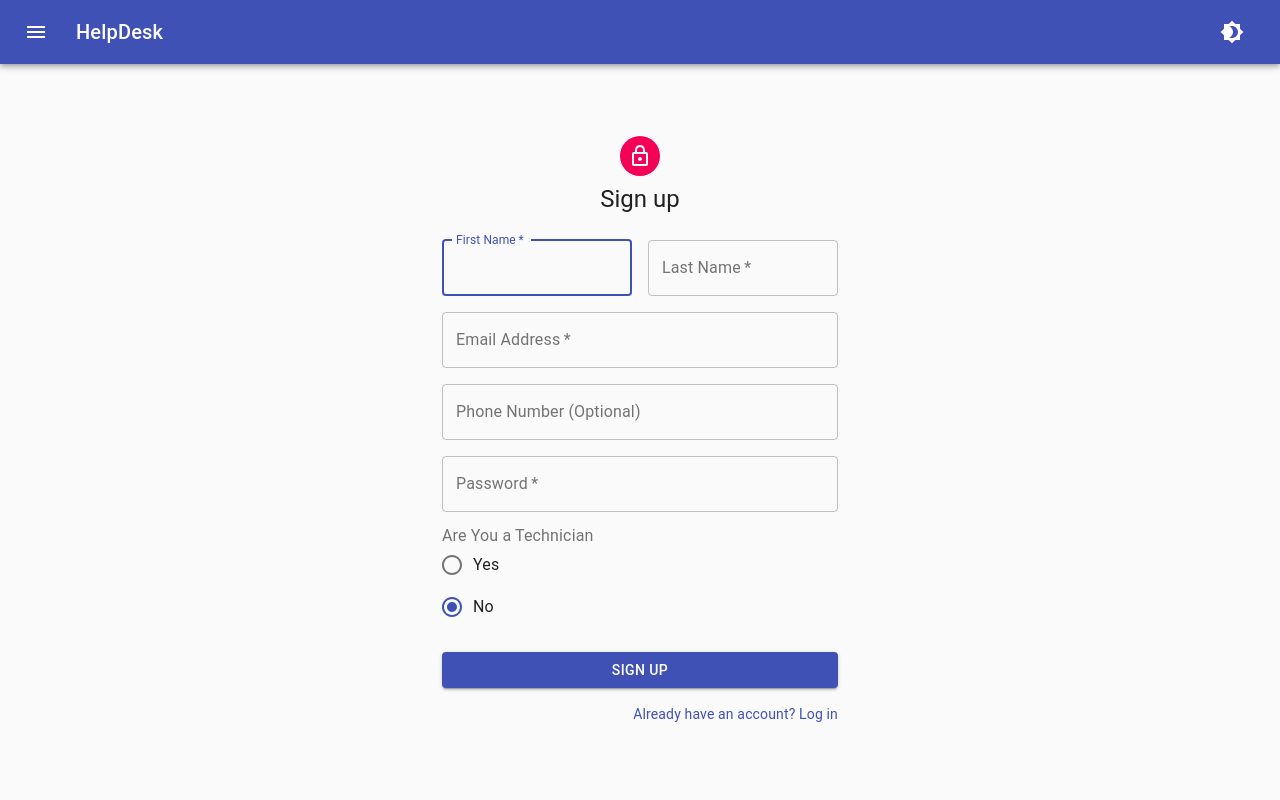
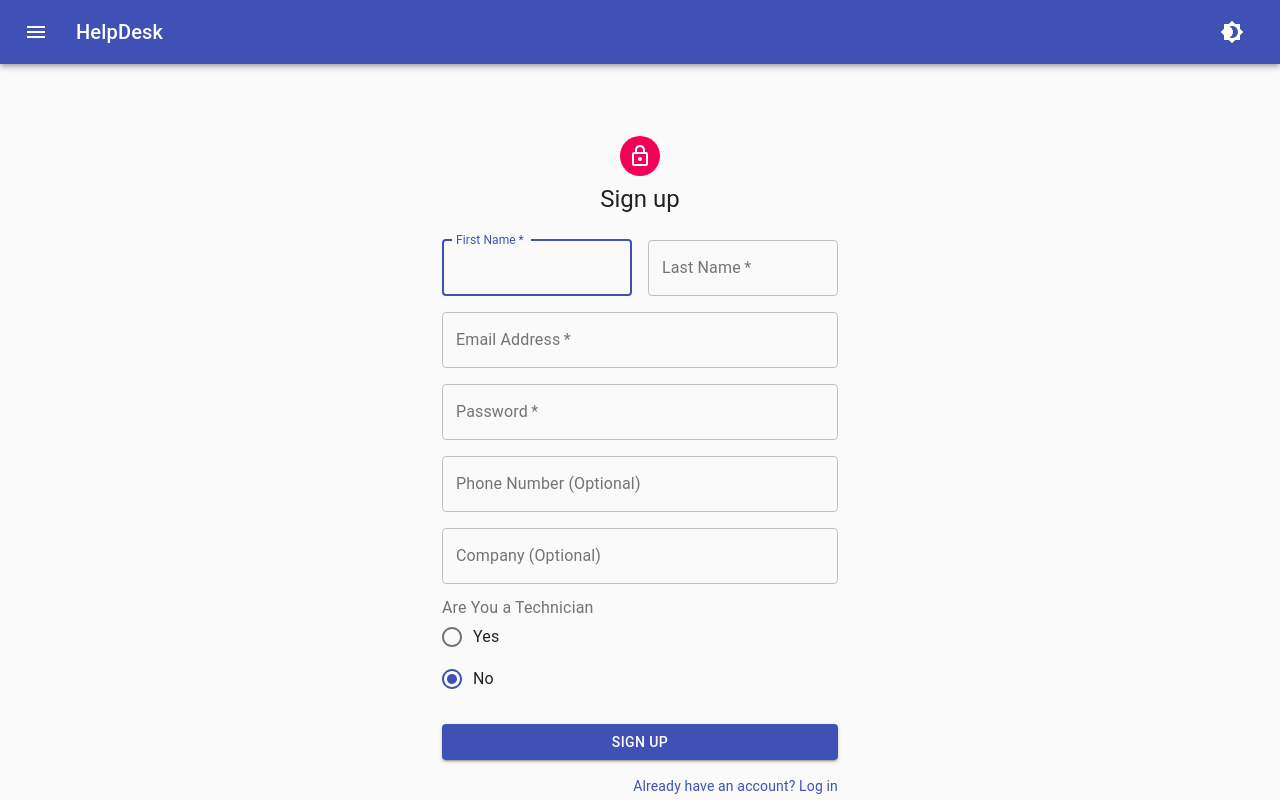
Before and after one commit to FanciestW/HelpDeskClient, a React (Create React App) app: page /signup in a window 1280 px wide. Built offline with nearby package versions, Linux system fonts and the light colour scheme.

Commit message:
Added company field and cleaned up textfield params

```diff
--- a/src/components/SignUp/SignUp.tsx
+++ b/src/components/SignUp/SignUp.tsx
@@ -39,12 +39,13 @@ const useStyles = makeStyles((theme) => ({
 
 export default function SignUp() {
   const classes = useStyles();
-  const [isTechnician, setIsTechnician] = useState('no');
   const [firstName, setFirstName] = useState('');
   const [lastName, setLastName] = useState('');
   const [email, setEmail] = useState('');
+  const [password, setPassword] = useState('');
   const [phone, setPhone] = useState('');
-  const [password, setPassword] = useState('');
+  const [company, setCompany] = useState('');
+  const [isTechnician, setIsTechnician] = useState('no');
 
   const handleIsTechnician = (event: any) => {
     setIsTechnician(event.target.value);
@@ -70,6 +71,7 @@ export default function SignUp() {
                 fullWidth
                 id='firstName'
                 label='First Name'
+                type='name'
                 autoComplete='given-name'
                 value={firstName}
                 onChange={(event: any) => setFirstName(event.target.value)}
@@ -83,6 +85,7 @@ export default function SignUp() {
                 fullWidth
                 id='lastName'
                 label='Last Name'
+                type='name'
                 autoComplete='family-name'
                 value={lastName}
                 onChange={(event: any) => setLastName(event.target.value)}
@@ -97,8 +100,23 @@ export default function SignUp() {
                 label='Email Address'
                 name='email'
                 autoComplete='email'
+                type='email'
                 value={email}
                 onChange={(event: any) => setEmail(event.target.value)}
+              />
+            </Grid>
+            <Grid item xs={12}>
+              <TextField
+                variant='outlined'
+                required
+                fullWidth
+                name='password'
+                label='Password'
+                type='password'
+                id='password'
+                autoComplete='current-password'
+                value={password}
+                onChange={(event: any) => setPassword(event.target.value)}
               />
             </Grid>
             <Grid item xs={12}>
@@ -117,15 +135,14 @@ export default function SignUp() {
             <Grid item xs={12}>
               <TextField
                 variant='outlined'
-                required
                 fullWidth
-                name='password'
-                label='Password'
-                type='password'
-                id='password'
-                autoComplete='current-password'
-                value={password}
-                onChange={(event: any) => setPassword(event.target.value)}
+                name='company'
+                label='Company (Optional)'
+                type='name'
+                id='company'
+                autoComplete='organization'
+                value={company}
+                onChange={(event: any) => setCompany(event.target.value)}
               />
             </Grid>
             <Grid item xs={12}>
```
